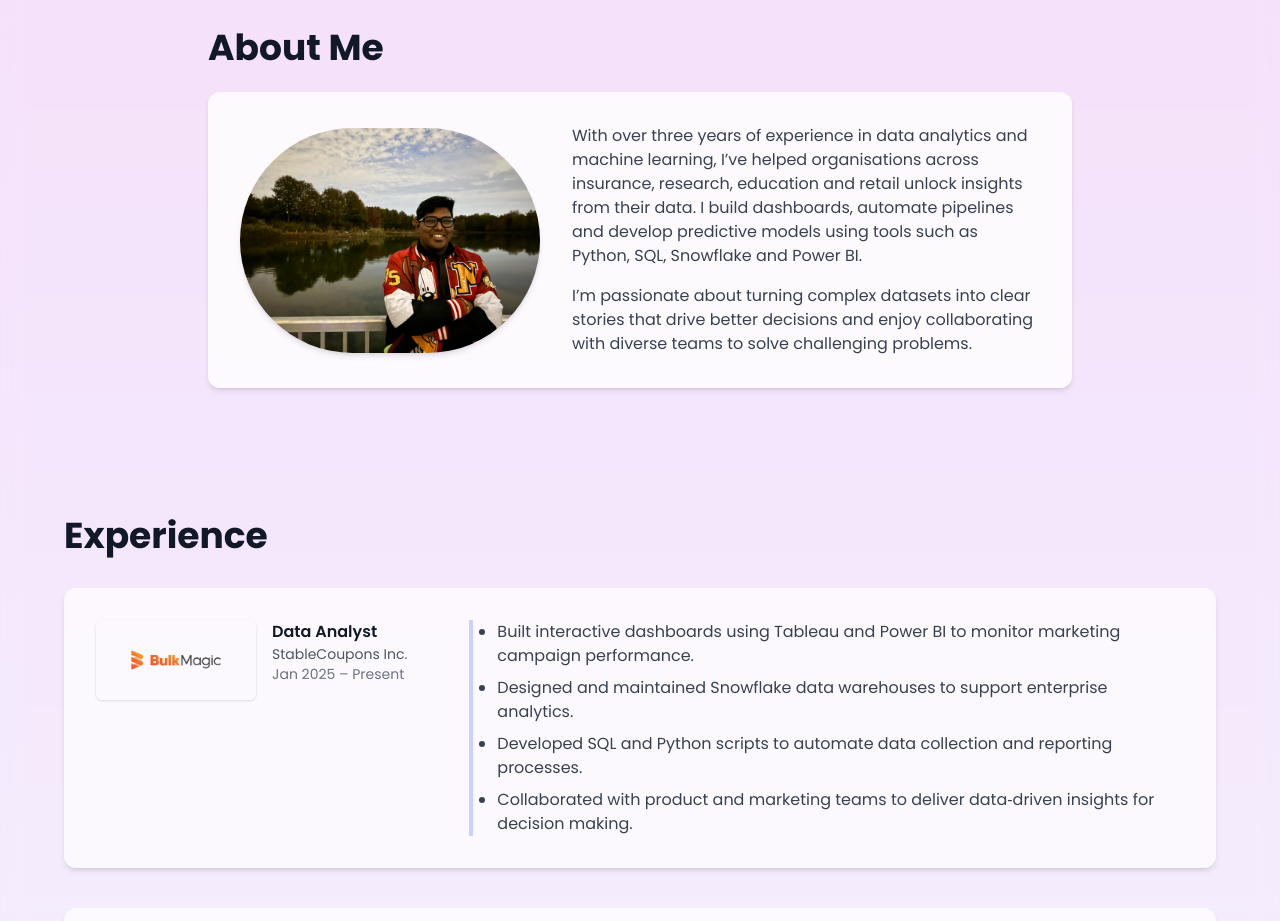
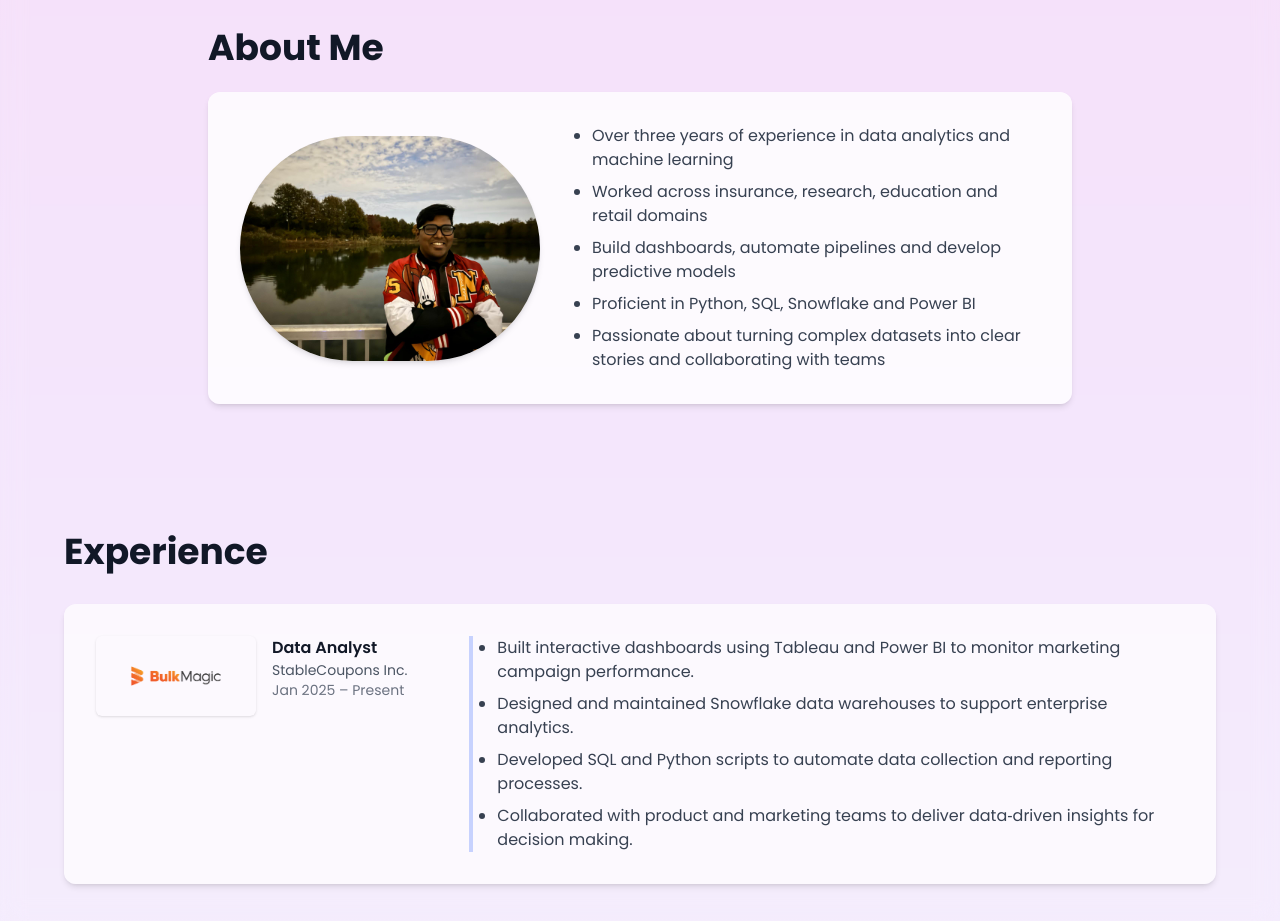
Before and after one commit to Nishok2002/portfolio-website, a Next.js app: page / in a window 1280 px wide. Shown: the part 900-1821 px from the top of the page. Built offline with nearby package versions, Linux system fonts and the light colour scheme.

Commit message:
Convert About section to bullet points for clarity

```diff
--- a/components/About.tsx
+++ b/components/About.tsx
@@ -29,19 +29,15 @@ const About = () => {
             />
           </div>
         <div>
-          {/* A concise summary focusing on experience and domains */}
-          <p className="mb-4 text-gray-700">
-            With over three years of experience in data analytics and machine
-            learning, I’ve helped organisations across insurance, research,
-            education and retail unlock insights from their data. I build
-            dashboards, automate pipelines and develop predictive models using
-            tools such as Python, SQL, Snowflake and Power BI.
-          </p>
-          <p className="text-gray-700">
-            I’m passionate about turning complex datasets into clear stories that
-            drive better decisions and enjoy collaborating with diverse teams to
-            solve challenging problems.
-          </p>
+          {/* A concise summary focusing on experience and domains
+             presented as bullet points for easier reading. */}
+          <ul className="list-disc space-y-2 pl-5 text-gray-700">
+            <li>Over three years of experience in data analytics and machine learning</li>
+            <li>Worked across insurance, research, education and retail domains</li>
+            <li>Build dashboards, automate pipelines and develop predictive models</li>
+            <li>Proficient in Python, SQL, Snowflake and Power&nbsp;BI</li>
+            <li>Passionate about turning complex datasets into clear stories and collaborating with teams</li>
+          </ul>
         </div>
         </div>
       </div>
```
